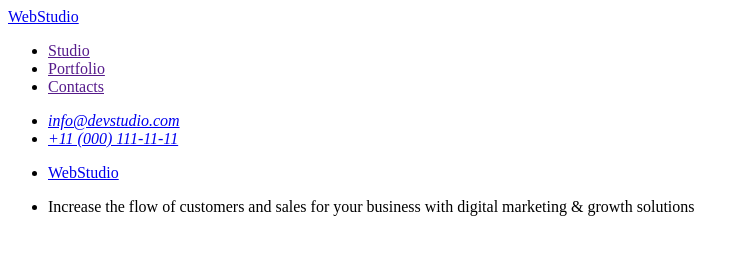
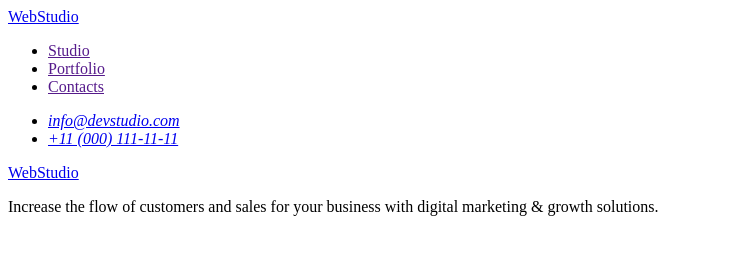
Before and after one commit to KozhanSerhii/goit-markup-hw-01, a plain HTML site: page index.html in a window 1280 px wide. Shown: the whole page, without its empty margins (0-749 px from the left). Drawn offline with Linux system fonts and the light colour scheme.

Commit message:
change elements in header and footer

```diff
--- a/index.html
+++ b/index.html
@@ -17,7 +17,7 @@
       </nav>
       <address>
         <ul>
-          <li><a href="malito:info@devstudio.com">info@devstudio.com</a></li>
+          <li><a href="mailto:info@devstudio.com">info@devstudio.com</a></li>
           <li><a href="tel:+110001111111">+11 (000) 111-11-11</a></li>
         </ul>
       </address>
@@ -26,15 +26,11 @@
     <main></main>
 
     <footer>
-      <ul>
-        <li><a href="./index.html">WebStudio</a></li>
-        <li>
-          <p>
-            Increase the flow of customers and sales for your business with
-            digital marketing & growth solutions
-          </p>
-        </li>
-      </ul>
+      <a href="./index.html">WebStudio</a>
+      <p>
+        Increase the flow of customers and sales for your business with digital
+        marketing & growth solutions.
+      </p>
     </footer>
   </body>
 </html>
```
